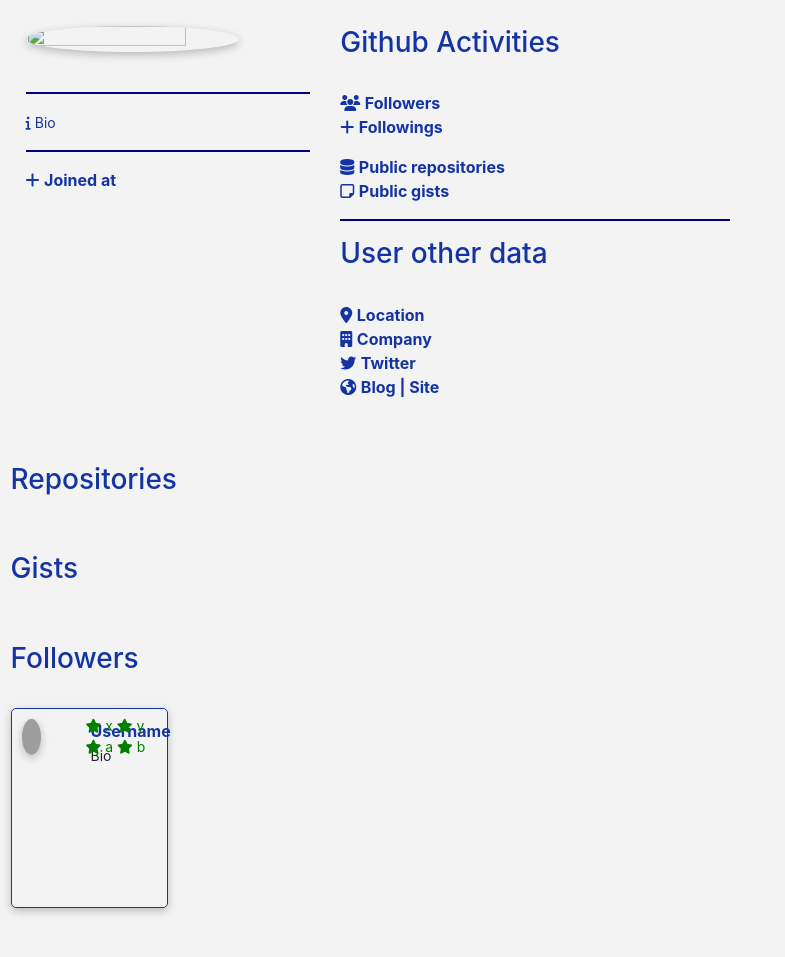
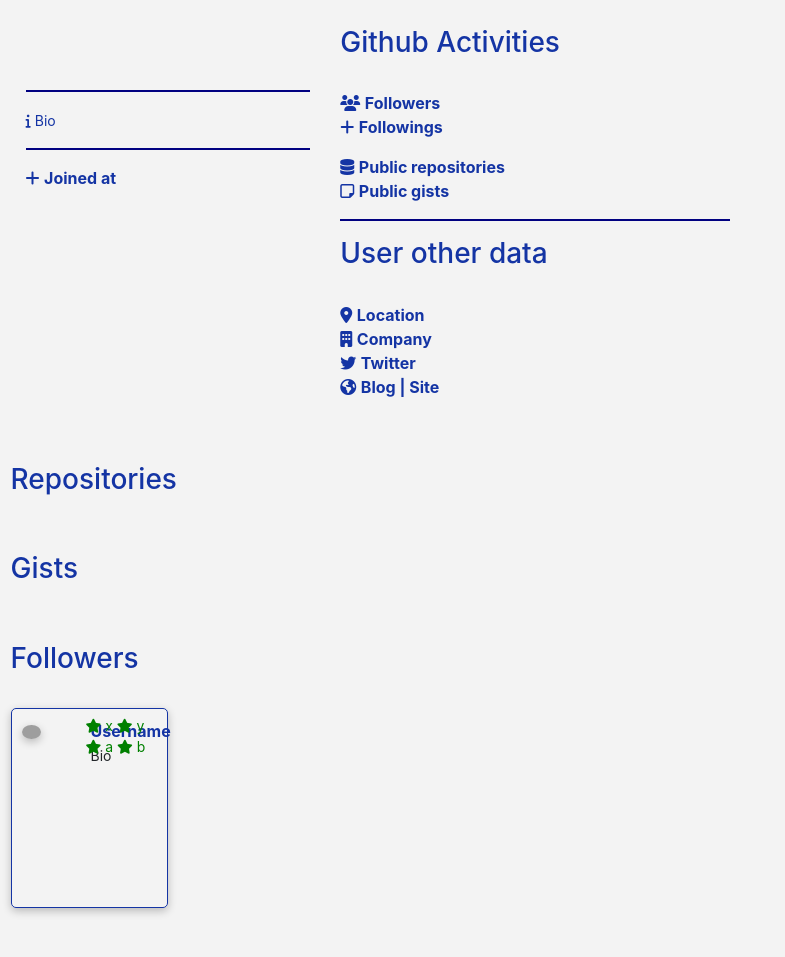
Before and after one commit to BlackIQ/UG-Search, a Flask app: template app/templates/user.html in a window 1280 px wide. Shown: the whole page, without its empty margins (0-785 px from the left). Run offline with Flask 2, Linux system fonts and the light colour scheme; the template is opened without the code that fills it, so the values that code supplies are empty; some libraries are stand-ins or nearby versions; grey boxes are pictures that could not be loaded.

Commit message:
Update img class

```diff
--- a/app/static/main.css
+++ b/app/static/main.css
@@ -21,6 +21,8 @@
 }
 
 .img {
+    max-width: 100%;
+    height: auto;
     border-radius: 50%;
     box-shadow: rgba(0, 0, 0, 0.24) 0px 3px 8px;
 }
```
